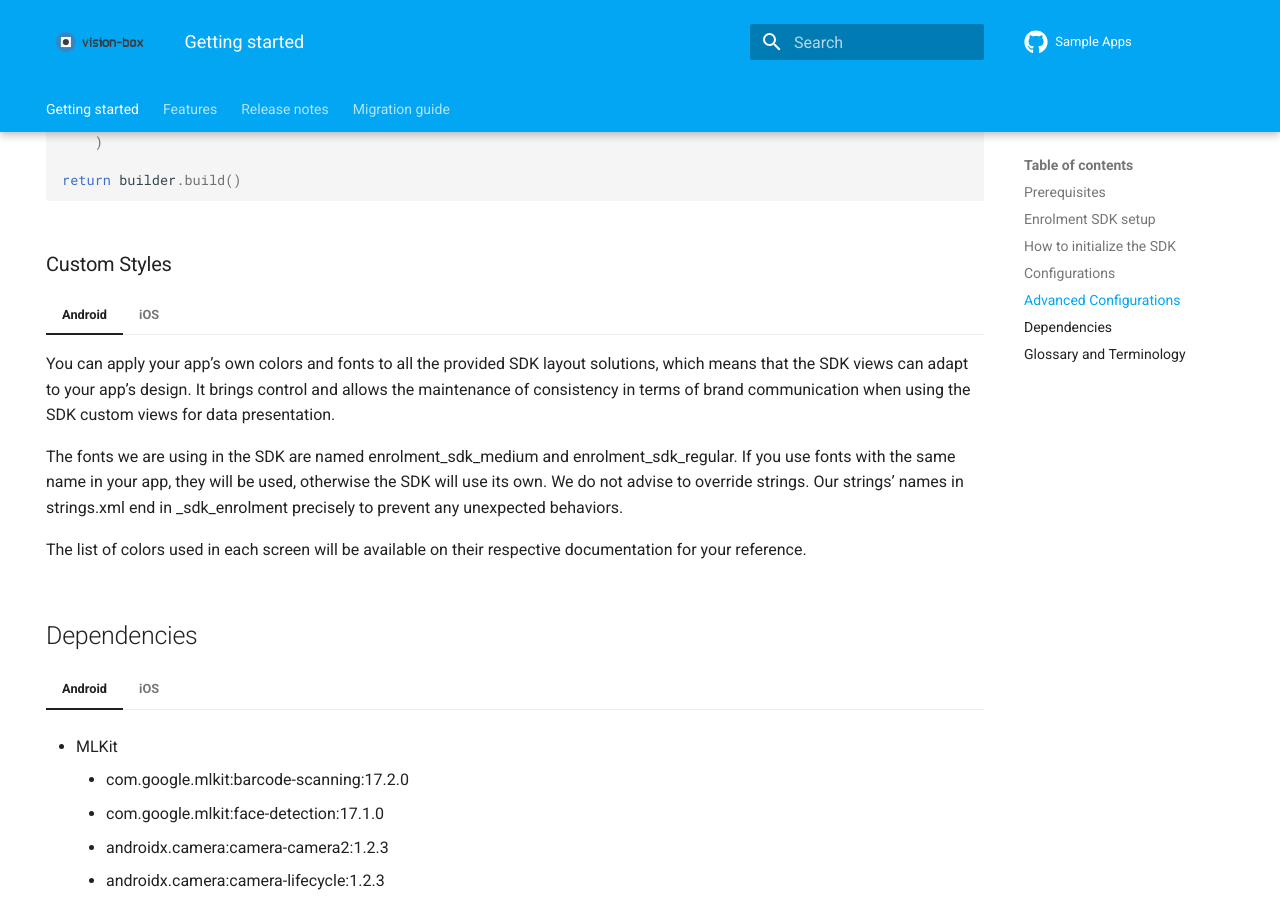
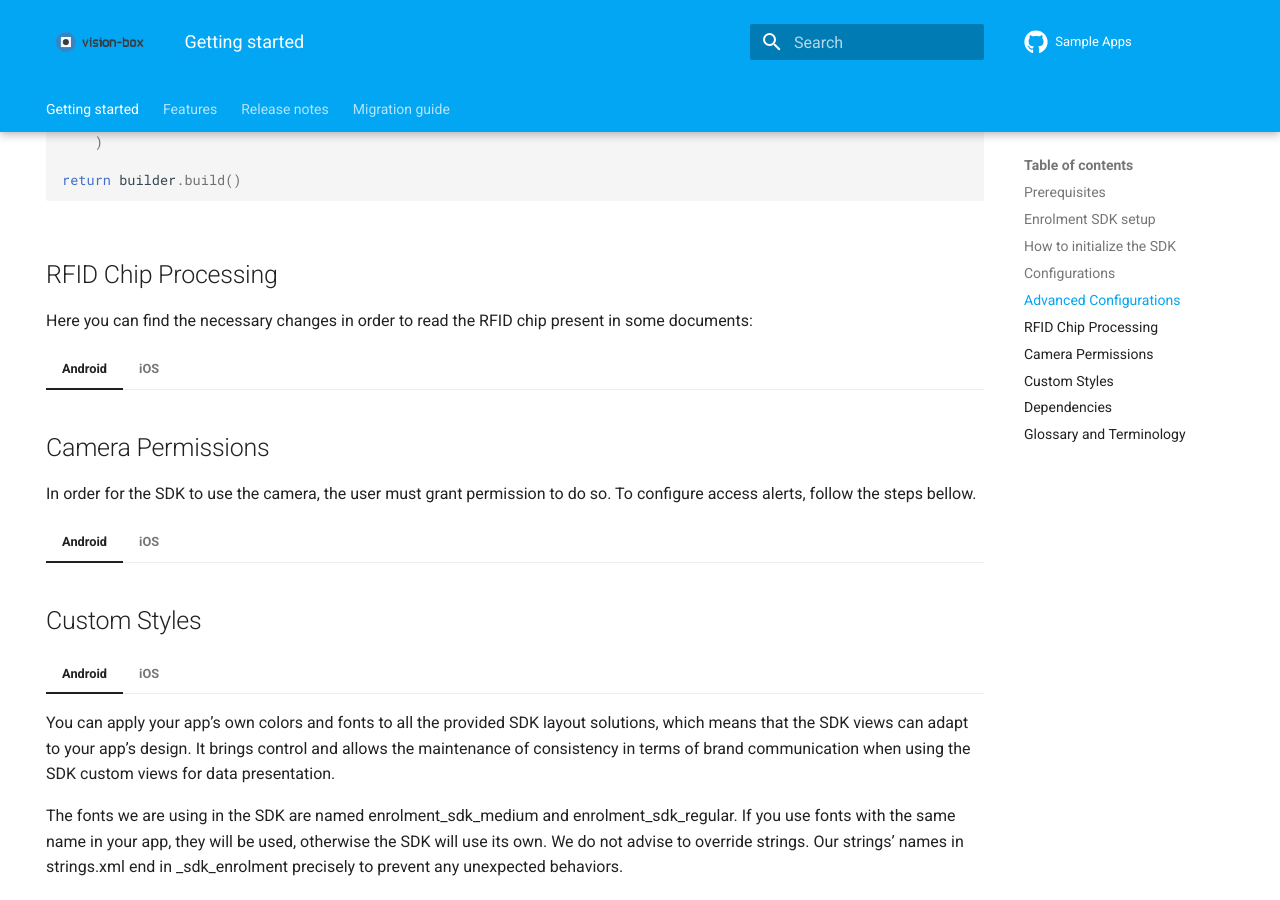
Before and after one commit to vbmobile/mobile-id-documentation, an MkDocs documentation site: the page built from docs/index.md, in a window 1280 px wide and 900 px high, scrolled down 4529 px. Built offline with MkDocs 1.6.1 and Material for MkDocs 9.7.7, drawn with Linux system fonts in a browser that asks for light colours; the version menu is left out.

Commit message:
iOS - updated documentation to inlcude RFID scan and camera permissions

````diff
--- a/docs/index.md
+++ b/docs/index.md
@@ -321,7 +321,73 @@
             .build()
     ```
 
-### Custom Styles
+## RFID Chip Processing
+
+Here you can find the necessary changes in order to read the RFID chip present in some documents:
+
+
+=== "Android"
+
+=== "iOS"
+
+    ### Permissions
+    Add Near Field Communication Tag Reading under the Capabilities tab for the project’s target:
+    ![Permissions](Assets/DR_RFID_Permissions.PNG "Permissions"){: style="display: block; margin: 5px auto"}
+    Add the NFCReaderUsageDescription permission to your Info.plist file as its needed to access the NFC hardware:
+    ``` html
+    <key>NFCReaderUsageDescription</key>
+    <string>NFC tag to read NDEF messages</string>
+    ```
+    Declare com.apple.developer.nfc.readersession.iso7816.select-identifiers a list of application identifiers that the app
+    must be able to read according to ISO7816:
+    ``` html
+    <key>com.apple.developer.nfc.readersession.iso7816.select-identifiers</key>
+    <array>
+        <string>A0000002471001</string>
+        <string>E80704007F00070302</string>
+        <string>A000000167455349474E</string>
+        <string>A0000002480100</string>
+        <string>A0000002480200</string>
+        <string>A0000002480300</string>
+        <string>A00000045645444C2D3031</string>
+    </array>
+    ```
+    ### Open RFID Reader
+    After the document processing is completed and an access key is obtained, you can start the RFID chip processing.
+    To open the RFID chip reading controller and start its processing, use the following method:
+    ``` swift
+    DocReader.shared.startRFIDReader(fromPresenter: self, completion: { (action, results, error) in
+        switch action {
+        case .complete:
+            print("Completed")
+        case .cancel:
+            print("Cancelled by user")
+        case .error:
+            print("Error: \(error)")
+        default:
+            break;
+        }
+    })
+    ```
+    ### Stop RFID Reader
+    To stop the RFID chip reading controller programmatically, use the method bellow.
+    ``` swift
+    DocReader.shared.stopRFIDReader(errorMessage: "Custom error message") {
+        print("Stopped")
+    }
+    ```
+
+## Camera Permissions
+
+In order for the SDK to use the camera, the user must grant permission to do so. To configure access alerts, follow the steps bellow.
+
+=== "Android"
+
+=== "iOS"
+    In the app's **Info.plist** file, include **NSCameraUsageDescription**.
+    After including **NSCameraUsageDescription** in your **Info.plist** file, provide a message that explains the user why your app needs to capture media.
+    ![Permissions](Assets/Camera_Permissions.png "Permissions"){: style="display: block; margin: 5px auto"}
+## Custom Styles
 
 === "Android"
 
````
Also changed, not shown: docs/assets/Camera_Permissions.png (added), docs/assets/DR_RFID_Permissions.PNG (added).
